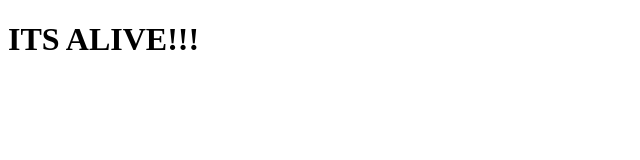
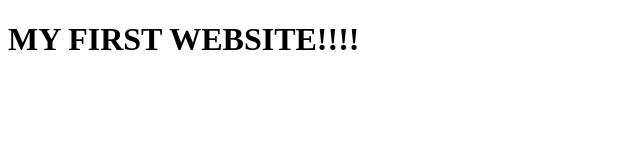
Before and after one commit to deeekie/Deployment_test, a plain HTML site: page index.html in a window 1280 px wide. Shown: the whole page, without its empty margins (0-640 px from the left). Drawn offline with Linux system fonts and the light colour scheme.

Commit message:
New Commit

```diff
--- a/index.html
+++ b/index.html
@@ -7,7 +7,7 @@
 
 
 <body>
-<h1>ITS ALIVE!!!</h1>
+<h1>MY FIRST WEBSITE!!!!</h1>
 </body>
 
 </html>
```
